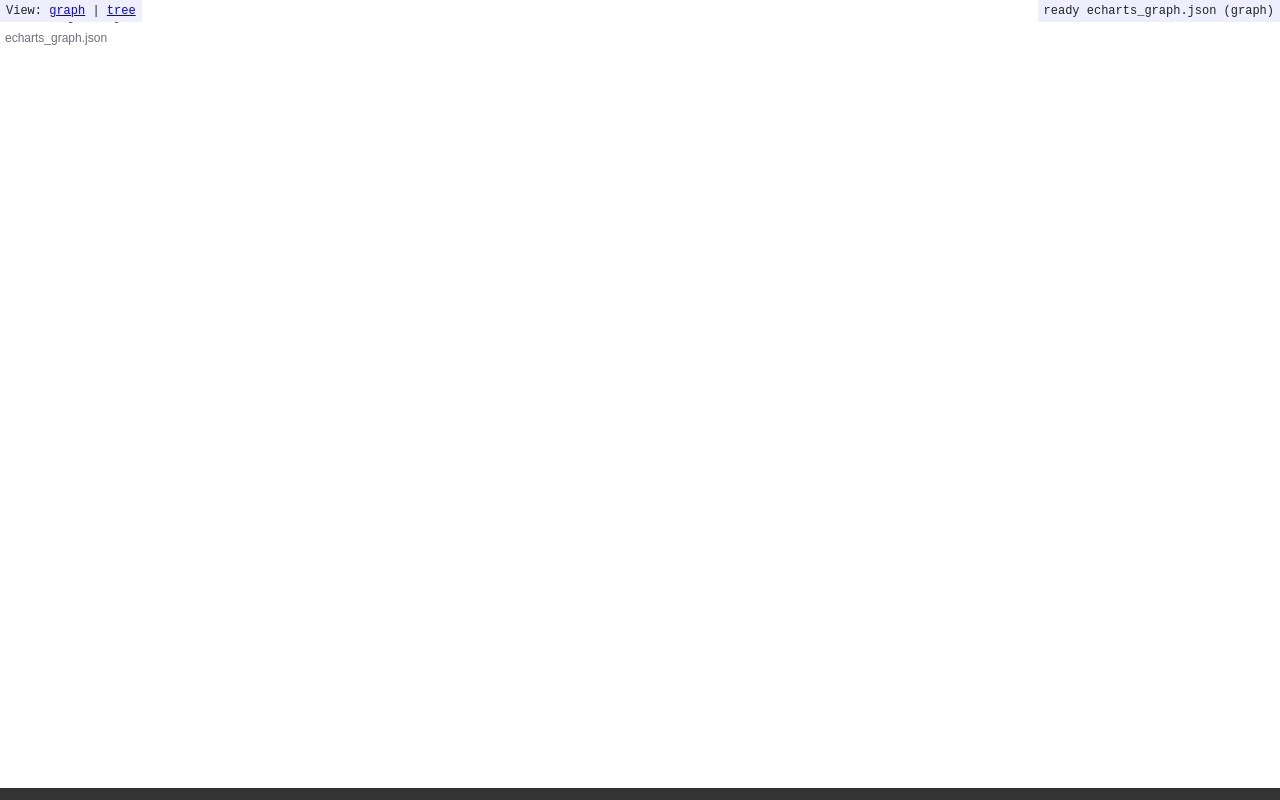
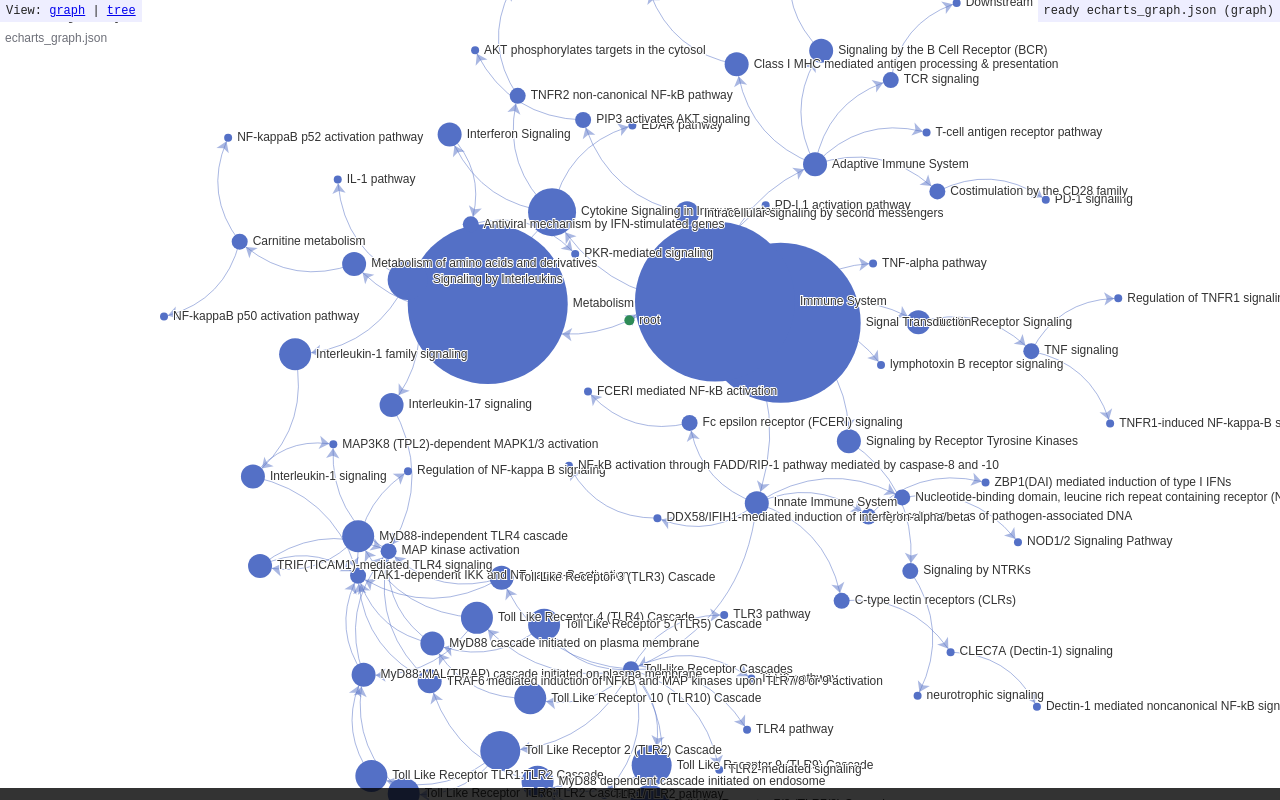
Before and after one commit to mrleepee/pathways-graph-spike, a plain HTML site: page graph.html in a window 1280 px wide. Drawn offline with Linux system fonts and the light colour scheme.

Commit message:
Fix edge array detection in graph loader

```diff
--- a/graph.html
+++ b/graph.html
@@ -205,9 +205,9 @@
         myChart.hideLoading();
 
         // Detect edges-only JSON and transform if needed
-        var looksLikeEdgesArray = Array.isArray(graph) && graph.length > 0
-          && graph[0] && typeof graph[0] === 'object'
-          && ('pathwayNodeUri' in graph[0]) && ('parentNodeUri' in graph[0]);
+        var looksLikeEdgesArray = Array.isArray(graph) && graph.some(function (row) {
+          return row && typeof row === 'object' && ('pathwayNodeUri' in row) && ('parentNodeUri' in row);
+        });
 
         var edges = null;
         var labelsByUri = (graph && (graph.labelsByUri || graph.labels)) || {};
```
